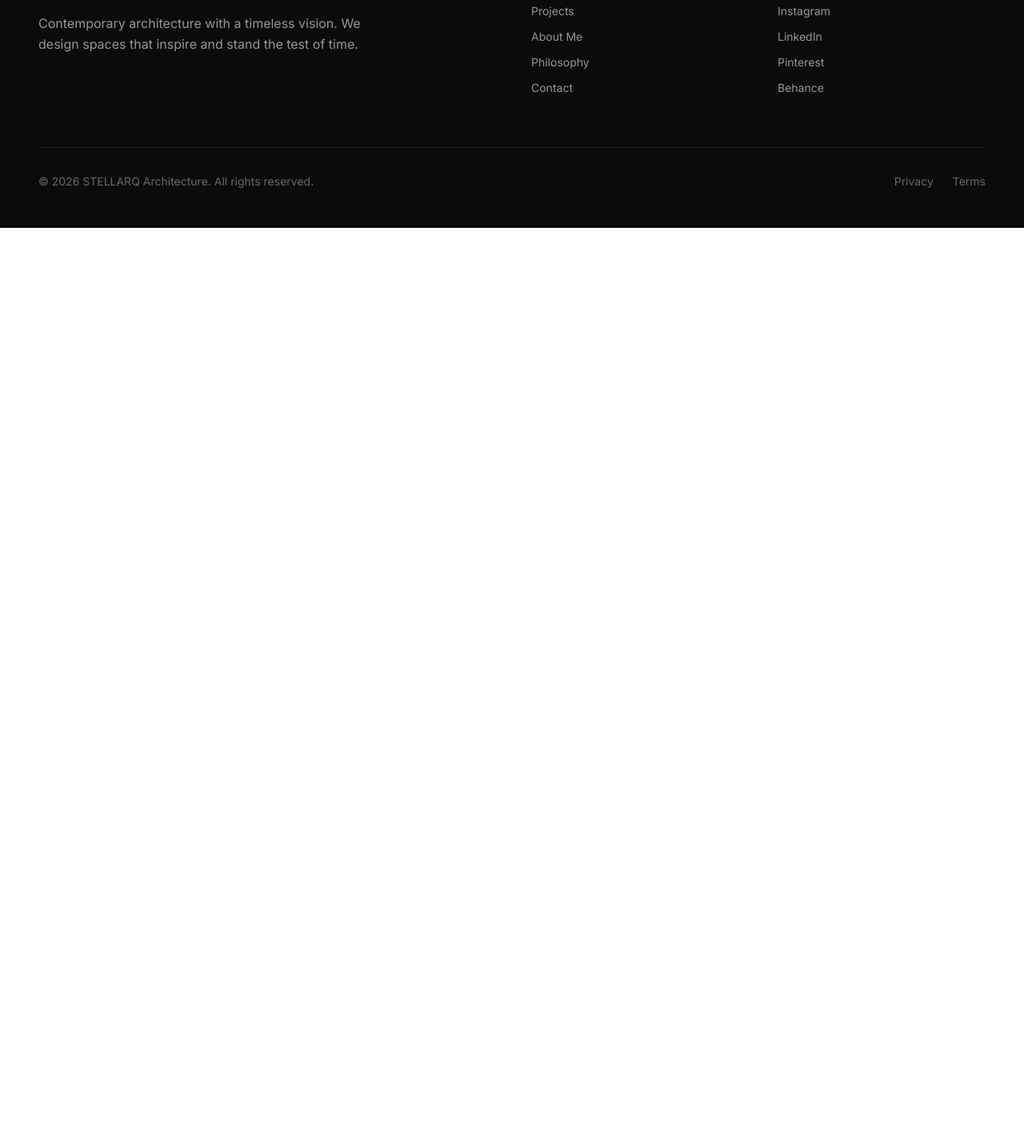
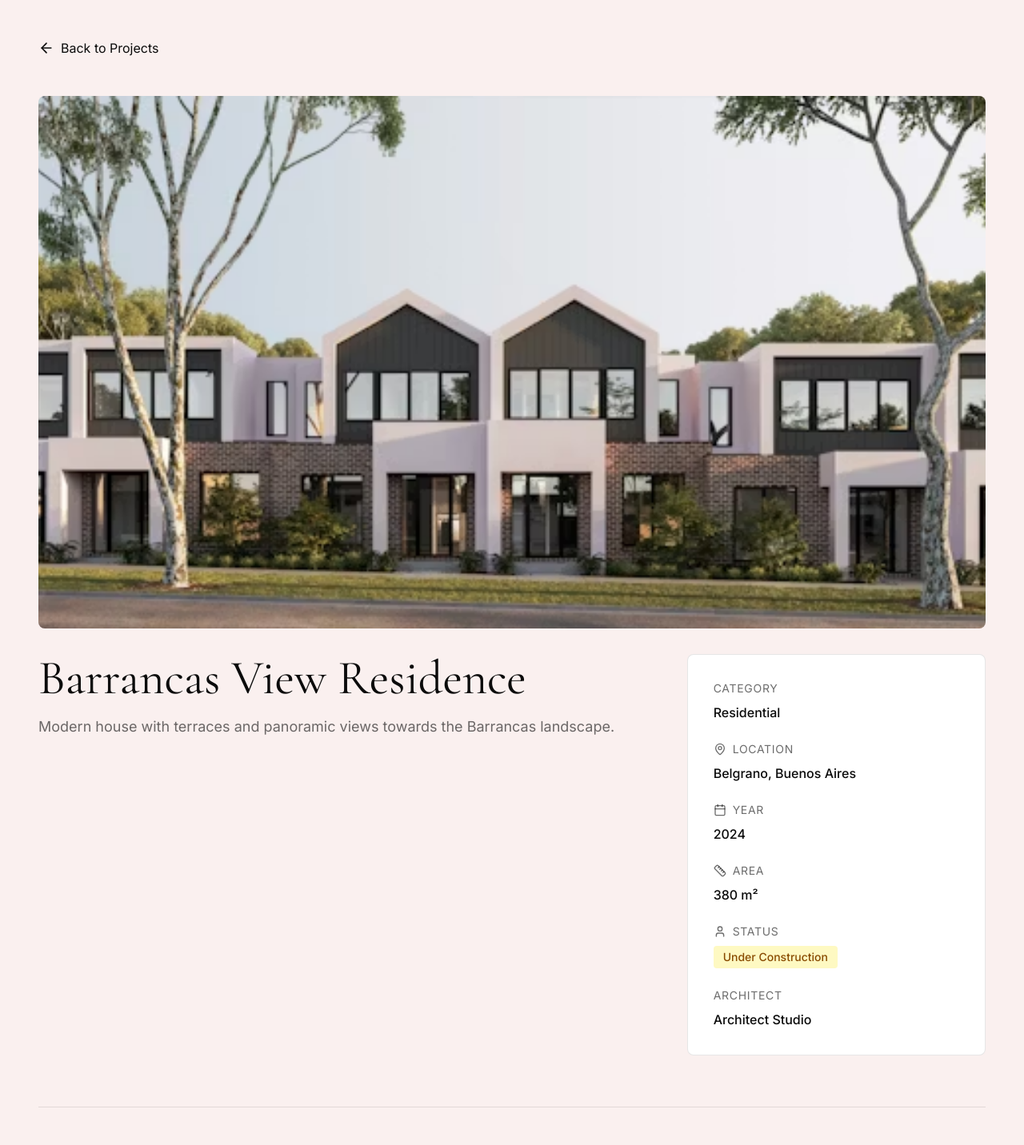
Before and after one commit to Pretel-Ivan16/architect-studio-app, a Next.js app: page /projects/barrancas-view-residence in a window 1280 px wide. Shown: the part 80-1512 px from the top of the page at 80% size. Before the commit the page ends 800 px from the top, so only its background shows below. Built offline with nearby package versions, Linux system fonts and the light colour scheme.

Commit message:
feat: add ProjectIndividual component for detailed project view

```diff
--- /dev/null
+++ b/components/projects/ProjectIndividual.tsx
@@ -0,0 +1,163 @@
+"use client"
+
+import { use } from "react"
+import { projects } from "@/data/projects"
+import { notFound } from "next/navigation"
+import Link from "next/link"
+import { ArrowLeft, MapPin, Calendar, Ruler, User } from "lucide-react"
+
+interface ProjectIndividualProps {
+  params: Promise<{
+    slug: string
+  }>
+}
+
+export function ProjectIndividual({ params }: ProjectIndividualProps) {
+  const { slug } = use(params)
+  const project = projects.find(p => p.slug === slug)
+
+  if (!project) {
+    notFound()
+  }
+
+  return (
+    <div className="pt-20 min-h-screen bg-[#faf0ef]">
+      <div className="max-w-7xl mx-auto px-6 lg:px-12 py-12">
+        {/* Back Button */}
+        <Link
+          href="/projects"
+          className="inline-flex items-center gap-2 mb-12 text-[#0b0b0b] hover:text-[#6b1426] transition-colors"
+        >
+          <ArrowLeft className="w-5 h-5" />
+          <span>Back to Projects</span>
+        </Link>
+
+        {/* Hero Section */}
+        <div className="mb-16">
+          <div className="relative aspect-video bg-[#111d37] overflow-hidden rounded-lg mb-8">
+            {project.images[0] && (
+              <img
+                src={project.images[0]}
+                alt={project.title}
+                className="w-full h-full object-cover"
+              />
+            )}
+          </div>
+
+          <div className="grid lg:grid-cols-3 gap-8">
+            {/* Main Info */}
+            <div className="lg:col-span-2">
+              <h1 className="font-serif text-5xl lg:text-6xl text-[#0b0b0b] mb-4">
+                {project.title}
+              </h1>
+              <p className="text-[#0b0b0b]/60 text-lg leading-relaxed mb-8">
+                {project.description}
+              </p>
+            </div>
+
+            {/* Project Details Sidebar */}
+            <div className="lg:col-span-1">
+              <div className="space-y-6 bg-white p-8 rounded-lg border border-[#0b0b0b]/10">
+                <div>
+                  <p className="text-[#0b0b0b]/60 text-sm tracking-wider uppercase mb-2">
+                    Category
+                  </p>
+                  <p className="text-[#0b0b0b] font-medium">
+                    {project.category}
+                  </p>
+                </div>
+
+                <div>
+                  <p className="text-[#0b0b0b]/60 text-sm tracking-wider uppercase mb-2 flex items-center gap-2">
+                    <MapPin className="w-4 h-4" />
+                    Location
+                  </p>
+                  <p className="text-[#0b0b0b] font-medium">
+                    {project.location}
+                  </p>
+                </div>
+
+                <div>
+                  <p className="text-[#0b0b0b]/60 text-sm tracking-wider uppercase mb-2 flex items-center gap-2">
+                    <Calendar className="w-4 h-4" />
+                    Year
+                  </p>
+                  <p className="text-[#0b0b0b] font-medium">
+                    {project.year}
+                  </p>
+                </div>
+
+                <div>
+                  <p className="text-[#0b0b0b]/60 text-sm tracking-wider uppercase mb-2 flex items-center gap-2">
+                    <Ruler className="w-4 h-4" />
+                    Area
+                  </p>
+                  <p className="text-[#0b0b0b] font-medium">
+                    {project.area}
+                  </p>
+                </div>
+
+                <div>
+                  <p className="text-[#0b0b0b]/60 text-sm tracking-wider uppercase mb-2 flex items-center gap-2">
+                    <User className="w-4 h-4" />
+                    Status
+                  </p>
+                  <span className={`inline-block px-3 py-1 rounded text-sm font-medium ${
+                    project.status === "Completed"
+                      ? "bg-green-100 text-green-800"
+                      : "bg-yellow-100 text-yellow-800"
+                  }`}>
+                    {project.status}
+                  </span>
+                </div>
+
+                <div>
+                  <p className="text-[#0b0b0b]/60 text-sm tracking-wider uppercase mb-2">
+                    Architect
+                  </p>
+                  <p className="text-[#0b0b0b] font-medium">
+                    {project.architect}
+                  </p>
+                </div>
+              </div>
+            </div>
+          </div>
+        </div>
+
+        {/* Gallery */}
+        {project.images.length > 1 && (
+          <div className="mb-16">
+            <h2 className="font-serif text-3xl text-[#0b0b0b] mb-8">
+              Project Gallery
+            </h2>
+            <div className="grid md:grid-cols-2 gap-6">
+              {project.images.slice(1).map((image, index) => (
+                <div
+                  key={index}
+                  className="relative aspect-video bg-[#111d37] overflow-hidden rounded-lg"
+                >
+                  <img
+                    src={image}
+                    alt={`${project.title} - View ${index + 2}`}
+                    className="w-full h-full object-cover hover:scale-105 transition-transform duration-300"
+                  />
+                </div>
+              ))}
+            </div>
+          </div>
+        )}
+
+        {/* Navigation */}
+        <div className="border-t border-[#0b0b0b]/10 pt-12">
+          <Link
+            href="/projects"
+            className="inline-flex items-center gap-2 text-[#0b0b0b] text-sm tracking-widest uppercase border border-[#0b0b0b] px-8 py-4 hover:bg-[#0b0b0b] hover:text-[#faf0ef] transition-all duration-300"
+          >
+            <ArrowLeft className="w-4 h-4" />
+            Back to All Projects
+          </Link>
+        </div>
+      </div>
+    </div>
+  )
+}
```
